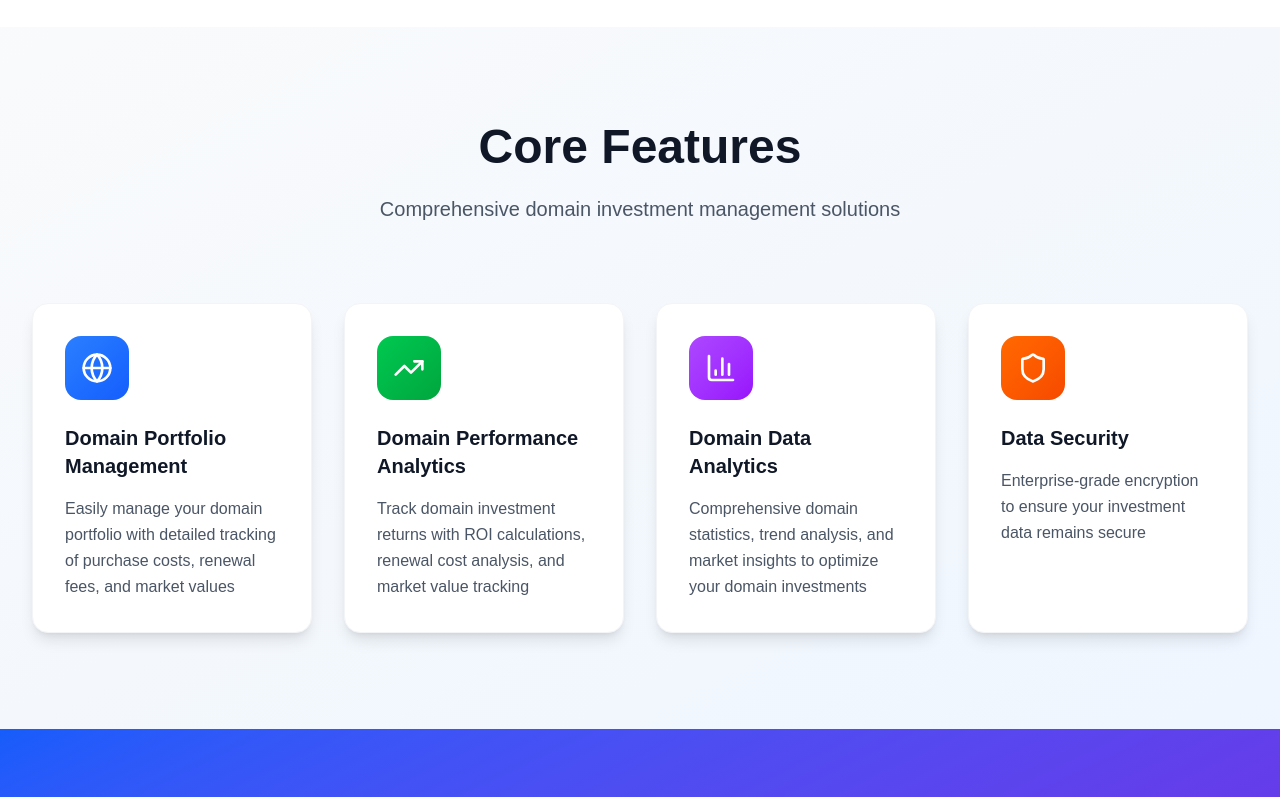
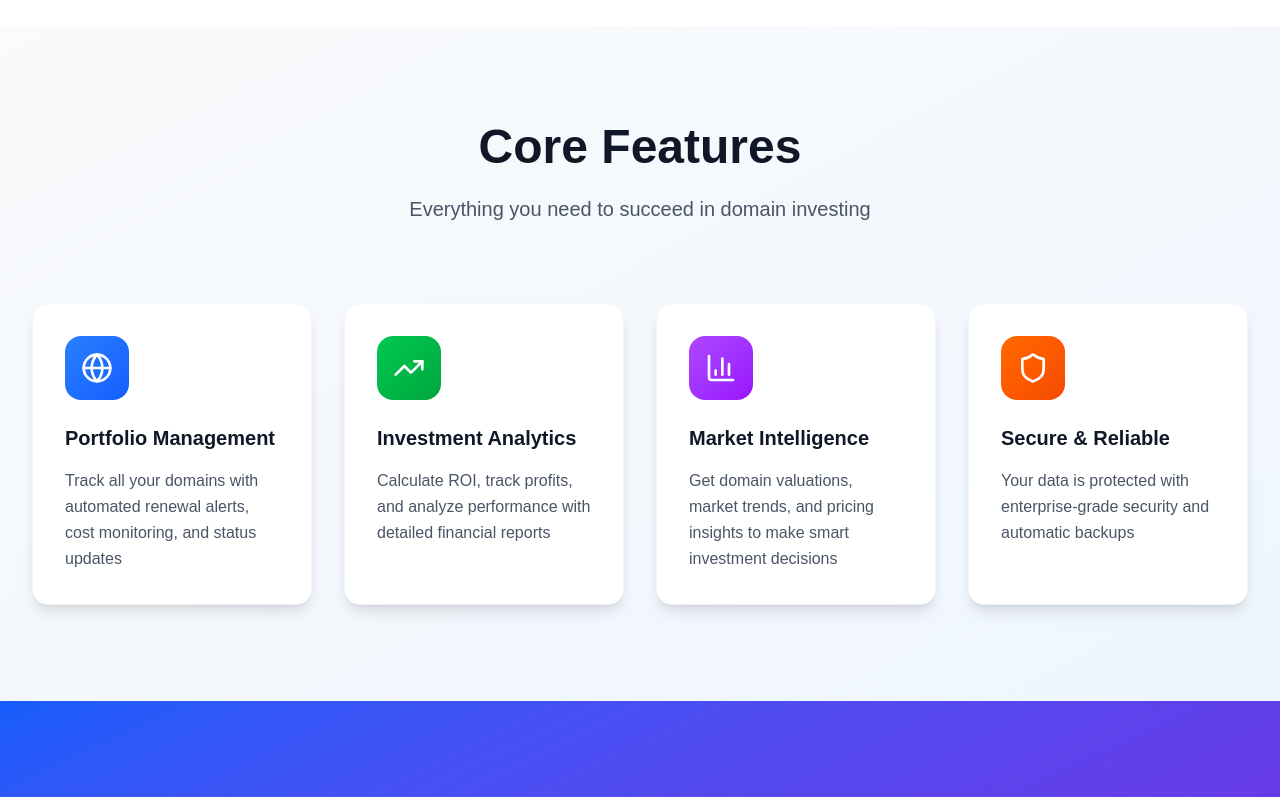
Before and after one commit to handlegpt/66do, a Next.js app: page / in a window 1280 px wide. Shown: the part 1007-1804 px from the top of the page. Built offline with nearby package versions, Linux system fonts and the light colour scheme.

Commit message:
Update homepage statistics: Change user satisfaction to 100% Free
- Changed '85% User Satisfaction' to '100% Free' in statistics
- Emphasize platform's free nature to enhance user appeal

```diff
--- a/app/page.tsx
+++ b/app/page.tsx
@@ -50,18 +50,18 @@ export default function HomePage() {
   const benefits = [
     {
       icon: <Zap className="h-6 w-6" />,
-      title: "Portfolio Tracking",
-      description: "Monitor all your domains with automated renewal alerts and cost tracking"
+      title: t('benefits.portfolio.title'),
+      description: t('benefits.portfolio.desc')
     },
     {
       icon: <Target className="h-6 w-6" />,
-      title: "ROI Analysis",
-      description: "Track investment returns, calculate profits, and optimize your domain strategy"
+      title: t('benefits.analytics.title'),
+      description: t('benefits.analytics.desc')
     },
     {
       icon: <Users className="h-6 w-6" />,
-      title: "Market Insights",
-      description: "Access domain valuation data and market trends to make informed decisions"
+      title: t('benefits.market.title'),
+      description: t('benefits.market.desc')
     }
   ];
 
@@ -70,7 +70,7 @@ export default function HomePage() {
     { label: t('stats.totalUsers'), value: "500+" },
     { label: t('stats.portfolioValue'), value: "$2.5M+" },
     { label: t('stats.investmentCount'), value: "1,200+" },
-    { label: t('stats.successRate'), value: "85%" }
+    { label: t('stats.successRate'), value: "100% Free" }
   ];
 
   const handleGetStarted = () => {
@@ -222,10 +222,10 @@ export default function HomePage() {
         <div className="max-w-7xl mx-auto px-4 sm:px-6 lg:px-8">
           <div className="text-center mb-16">
             <h2 className="text-4xl font-bold text-white mb-6">
-              Complete Domain Investment Solution
+              {t('benefits.title')}
             </h2>
             <p className="text-xl text-blue-100 max-w-3xl mx-auto">
-              From portfolio tracking to ROI analysis, 66Do provides everything you need to succeed in domain investing
+              {t('benefits.subtitle')}
             </p>
           </div>
 
--- a/src/contexts/LanguageContext.tsx
+++ b/src/contexts/LanguageContext.tsx
@@ -31,15 +31,26 @@ const translations = {
 
     // Features
     'features.title': 'Core Features',
-    'features.subtitle': 'Comprehensive domain investment management solutions',
-    'features.portfolio.title': 'Domain Portfolio Management',
-    'features.portfolio.desc': 'Easily manage your domain portfolio with detailed tracking of purchase costs, renewal fees, and market values',
-    'features.analytics.title': 'Domain Performance Analytics',
-    'features.analytics.desc': 'Track domain investment returns with ROI calculations, renewal cost analysis, and market value tracking',
-    'features.data.title': 'Domain Data Analytics',
-    'features.data.desc': 'Comprehensive domain statistics, trend analysis, and market insights to optimize your domain investments',
-    'features.security.title': 'Data Security',
-    'features.security.desc': 'Enterprise-grade encryption to ensure your investment data remains secure',
+    'features.subtitle': 'Everything you need to succeed in domain investing',
+    'features.portfolio.title': 'Portfolio Management',
+    'features.portfolio.desc': 'Track all your domains with automated renewal alerts, cost monitoring, and status updates',
+    'features.analytics.title': 'Investment Analytics',
+    'features.analytics.desc': 'Calculate ROI, track profits, and analyze performance with detailed financial reports',
+    'features.data.title': 'Market Intelligence',
+    'features.data.desc': 'Get domain valuations, market trends, and pricing insights to make smart investment decisions',
+    'features.security.title': 'Secure & Reliable',
+    'features.security.desc': 'Your data is protected with enterprise-grade security and automatic backups',
+
+    // Benefits
+    'benefits.title': 'Complete Domain Investment Solution',
+    'benefits.subtitle': 'From portfolio tracking to ROI analysis, 66Do provides everything you need to succeed in domain investing',
+    'benefits.portfolio.title': 'Portfolio Tracking',
+    'benefits.portfolio.desc': 'Monitor all your domains with automated renewal alerts and cost tracking',
+    'benefits.analytics.title': 'ROI Analysis',
+    'benefits.analytics.desc': 'Track investment returns, calculate profits, and optimize your domain strategy',
+    'benefits.market.title': 'Market Insights',
+    'benefits.market.desc': 'Access domain valuation data and market trends to make informed decisions',
+    'benefits.startTrial': 'Start Free Trial',
 
     // Stats
     'stats.totalUsers': 'Active Users',
@@ -121,15 +132,26 @@ const translations = {
 
     // Features
     'features.title': '核心功能',
-    'features.subtitle': '为域名投资者提供全方位的投资管理解决方案',
-    'features.portfolio.title': '域名投资组合管理',
-    'features.portfolio.desc': '轻松管理您的域名投资组合，详细追踪购买成本、续费费用和市场价值',
-    'features.analytics.title': '域名收益分析',
-    'features.analytics.desc': '追踪域名投资收益，计算ROI、续费成本分析和市场价值追踪',
-    'features.data.title': '域名数据分析',
-    'features.data.desc': '全面的域名统计数据、趋势分析和市场洞察，优化您的域名投资决策',
-    'features.security.title': '数据安全',
-    'features.security.desc': '企业级数据加密，确保您的投资数据安全',
+    'features.subtitle': '域名投资成功所需的一切功能',
+    'features.portfolio.title': '投资组合管理',
+    'features.portfolio.desc': '追踪所有域名，自动续费提醒，成本监控和状态更新',
+    'features.analytics.title': '投资分析',
+    'features.analytics.desc': '计算ROI，追踪利润，通过详细财务报告分析投资表现',
+    'features.data.title': '市场情报',
+    'features.data.desc': '获取域名估值、市场趋势和定价洞察，做出明智的投资决策',
+    'features.security.title': '安全可靠',
+    'features.security.desc': '企业级安全保护和自动备份，确保您的数据安全',
+
+    // Benefits
+    'benefits.title': '完整的域名投资解决方案',
+    'benefits.subtitle': '从投资组合追踪到ROI分析，66Do提供域名投资成功所需的一切',
+    'benefits.portfolio.title': '投资组合追踪',
+    'benefits.portfolio.desc': '监控所有域名，自动续费提醒和成本追踪',
+    'benefits.analytics.title': 'ROI分析',
+    'benefits.analytics.desc': '追踪投资回报，计算利润，优化您的域名投资策略',
+    'benefits.market.title': '市场洞察',
+    'benefits.market.desc': '获取域名估值数据和市场趋势，做出明智的投资决策',
+    'benefits.startTrial': '免费开始',
 
     // Stats
     'stats.totalUsers': '活跃用户',
```
